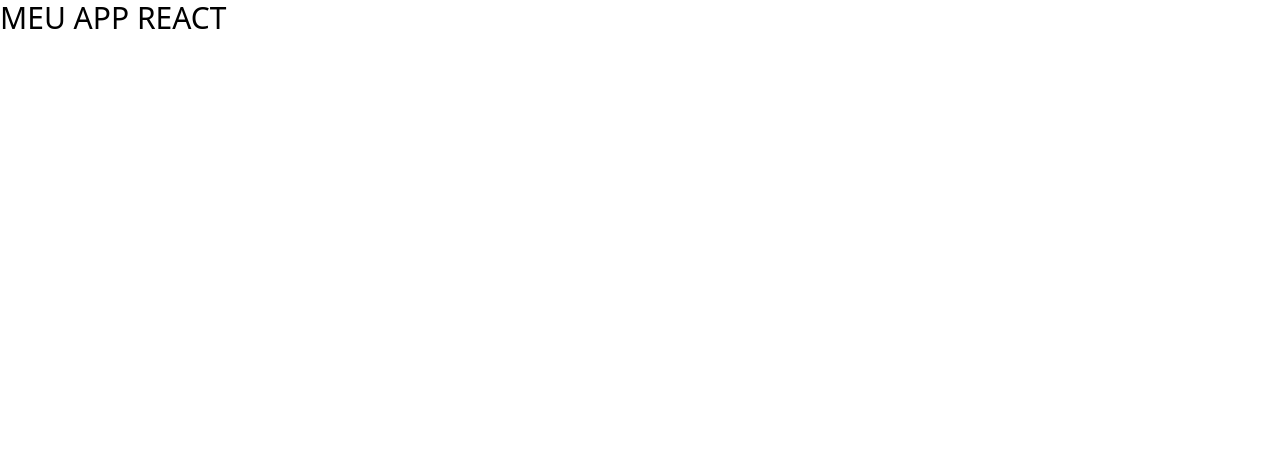
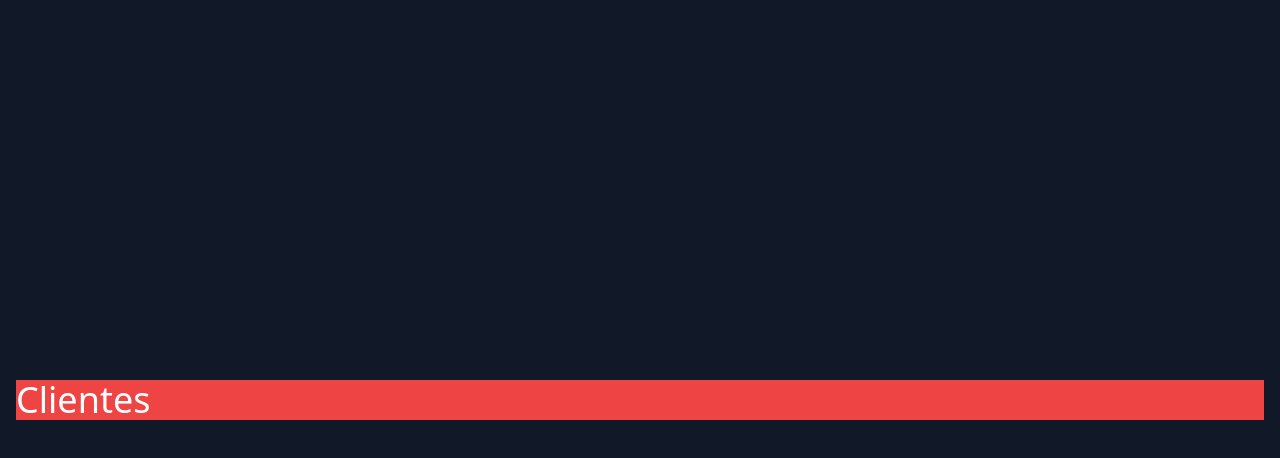
Before and after one commit to Davidsonc/mongodb, a React (Vite) app: page / in a window 1280 px wide. Shown: the top 458 px of the page. Built offline with nearby package versions, Linux system fonts and the light colour scheme; the HTML template or start-up script is replaced by a standard one.

Commit message:
atualiza layout do componente App e modifica título para 'Clientes'

```diff
--- a/src/App.tsx
+++ b/src/App.tsx
@@ -1,10 +1,10 @@
 function App() {
   return (
-    <>
-      <div>
-        <h1 className="text-3xl">MEU APP REACT</h1>
-      </div>
-    </>
+    <div className="w-full min-h-screen bg-gray-900 flex flex-col items-center justify-center px-4">
+      <main className="my-10 w-full bg-red-500 md:max-w-2x1">
+        <h1 className="text-4xl font-medium text-white">Clientes</h1>
+      </main>
+    </div>
   );
 }
 
```
